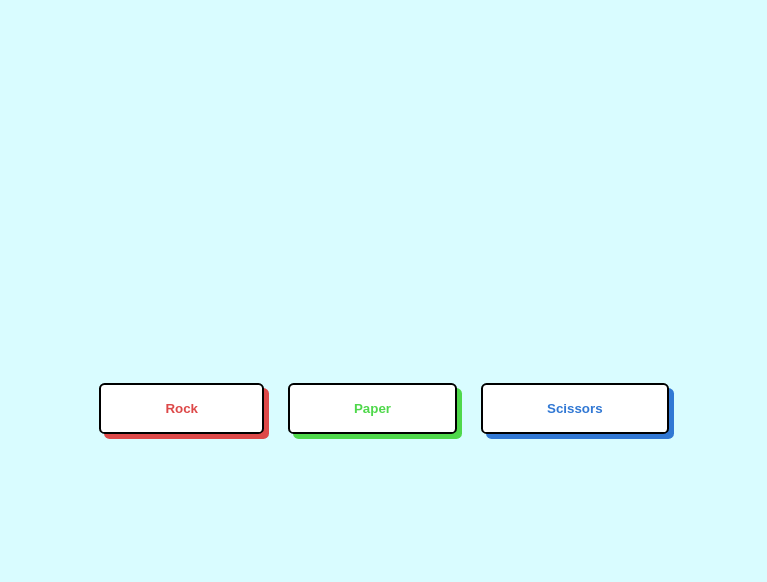
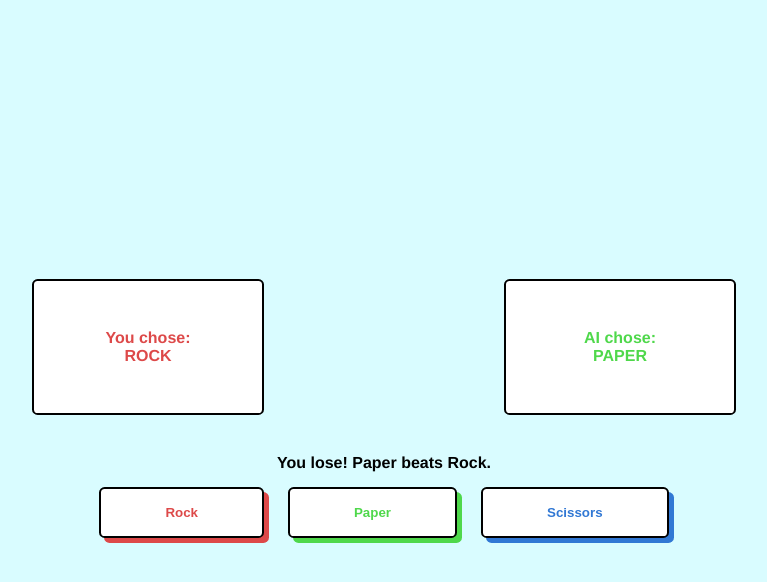
Before and after one commit to joshua112398/rock-paper-scissors, a plain HTML site: page index.html in a window 1280 px wide. Both pictures are taken after a click on the button "Rock". Shown: the whole page, without its empty margins (264-1031 px from the left). Drawn offline with Linux system fonts and the light colour scheme.

Commit message:
Display results of round above choice boxes

```diff
--- a/index.html
+++ b/index.html
@@ -5,10 +5,22 @@
     <meta http-equiv="X-UA-Compatible" content="IE=edge">
     <meta name="viewport" content="width=device-width, initial-scale=1.0">
     <title>Document</title>
-    <script src="scripts/script.js"></script>
     <link rel="stylesheet" href="styles/style.css">
 </head>
 <body>
+    <div class="results">
+        <div class="matchup">
+            <div class="choicebox">
+                <p>You chose:</p>
+                <p class="playerChoice"> </p>
+            </div>
+            <div class="choicebox">
+                <p>AI chose:</p>
+                <p class="computerChoice"> </p>
+            </div>
+        </div>
+        <p class="winner"></p>
+    </div>
     <div class="choices">
         <button class="rock">
             Rock
@@ -20,5 +32,7 @@
             Scissors
         </button>
     </div>
+
+    <script src="scripts/script.js"></script>
 </body>
 </html>
--- a/scripts/script.js
+++ b/scripts/script.js
@@ -17,8 +17,33 @@ function computerPlay() {
 // Generates a single round and determines the winner based on the
 // selection of the player and the randomly generated choice of the
 // computer.
+
 function playRound(playerSelection, computerSelection) {
-  playerSelection = playerSelection.toLowerCase();
+
+  const playerChoice = document.querySelector(".playerChoice");
+  const computerChoice = document.querySelector(".computerChoice");
+
+  playerChoice.textContent = playerSelection.toUpperCase();
+  computerChoice.textContent = computerSelection.toUpperCase();
+
+  const choices = document.querySelectorAll(".choicebox");
+  choices.forEach((choice) => {
+    console.log(choice.lastElementChild.textContent);
+    if (choice.lastElementChild.textContent === 'ROCK') {
+      choice.style.color = 'rgb(221, 73, 73)';
+    } else if (choice.lastElementChild.textContent === 'PAPER') {
+      choice.style.color = 'rgb(79, 216, 75)';
+    } else {
+      choice.style.color = 'rgb(49, 120, 212)';
+    }
+  });
+
+  let result = findWinner(playerSelection, computerSelection);
+  const winner = document.querySelector(".winner");
+  winner.textContent = result;
+}
+
+function findWinner(playerSelection, computerSelection) {
   if (playerSelection === 'rock') {
     switch (computerSelection) {
       case 'rock':
@@ -62,6 +87,12 @@ function game() {
   }
   */
 
+  const buttons = document.querySelectorAll("button");
+  buttons.forEach((button) => {
+    button.addEventListener('click', () => {
+      playRound(button.getAttribute('class'), computerPlay());
+    });
+  });
 
 }
 
--- a/styles/style.css
+++ b/styles/style.css
@@ -14,10 +14,56 @@ body {
 
 }
 
+.results {
+    display: flex;
+    gap: 24px;
+    flex-direction: column;
+    width: 100%;
+    align-items: center;
+}
+
+.matchup {
+    display: flex;
+    width: 100%;
+    justify-content: center;
+    flex-wrap: wrap;
+    gap: 24px 240px;
+}
+
+.winner {
+    color:black;
+    font-weight: 900;
+    border-radius: .35rem;
+    line-height: 100%;
+    width: 600px;
+    text-align: center;
+    vertical-align: middle;
+}
+
+.choicebox {
+    color:black;
+    background-color: white;
+    border: solid 2px black;
+    font-weight: 900;
+    padding: 1rem 4rem;
+    border-radius: .35rem;
+    display: flex;
+    flex-direction: column;
+    justify-content: center;
+    align-items: center;
+    width: 100px;
+    height: 100px;
+}
+
+.choicebox p {
+    margin: 0px;
+}
+
 .choices {
     display: flex;
     gap: 24px;
     flex-wrap: wrap;
+    justify-content: center;
 }
 
 button {
@@ -37,7 +83,7 @@ button {
 
 .paper {
     box-shadow: 5px 5px;
-    color: rgb(79, 216, 75)
+    color: rgb(79, 216, 75);
 }
 
 .scissors {
```
